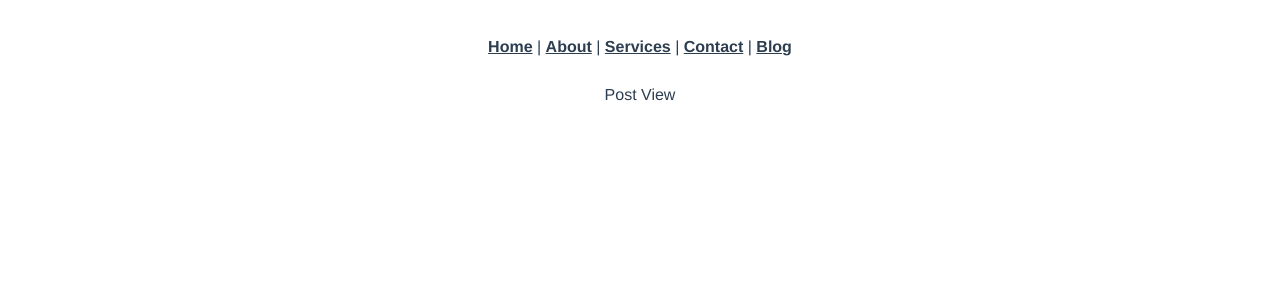
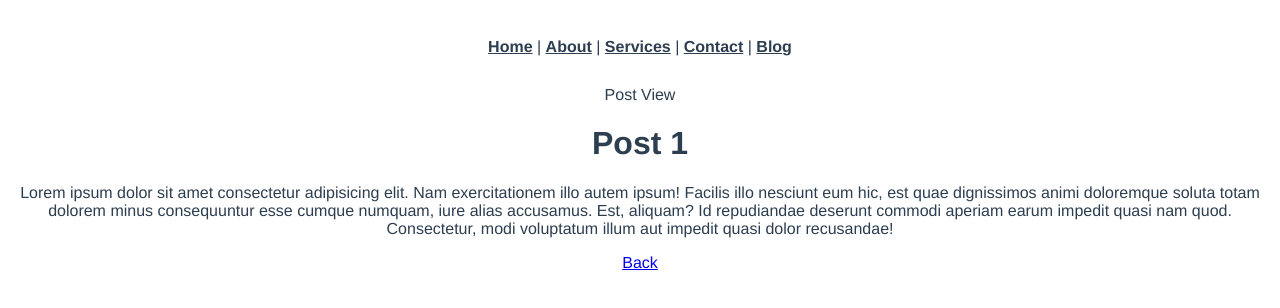
Before and after one commit to Pancratzia/Vue-Projects, a Vue app in the folder routing-project/: page /blog/1 in a window 1280 px wide. Shown: the top 308 px of the page. Built offline with nearby package versions, Linux system fonts and the light colour scheme.

Commit message:
Se hace la lectura de los parametros desde el componente

```diff
--- a/routing-project/src/views/PostView.vue
+++ b/routing-project/src/views/PostView.vue
@@ -1,11 +1,27 @@
 <template>
     <div>
         Post View
+
+        <h1>Post {{ postId }}</h1>
+
+        <p>Lorem ipsum dolor sit amet consectetur adipisicing elit. Nam exercitationem illo autem ipsum! Facilis illo
+            nesciunt eum hic, est quae dignissimos animi doloremque soluta totam dolorem minus consequuntur esse cumque
+            numquam, iure alias accusamus. Est, aliquam? Id repudiandae deserunt commodi aperiam earum impedit quasi nam
+            quod. Consectetur, modi voluptatum illum aut impedit quasi dolor recusandae!</p>
+        <router-link :to="{ name: 'blog' }">Back</router-link>
     </div>
 </template>
 
 <script lang="ts" setup>
+import { onMounted, ref } from 'vue';
+import { useRoute } from 'vue-router';
+
+let postId = ref('');
+
+onMounted(() => {
+    const route = useRoute();
+    postId.value = route.params.id;
+});
 </script>
 
-<style scoped>
-</style>
+<style scoped></style>
```
